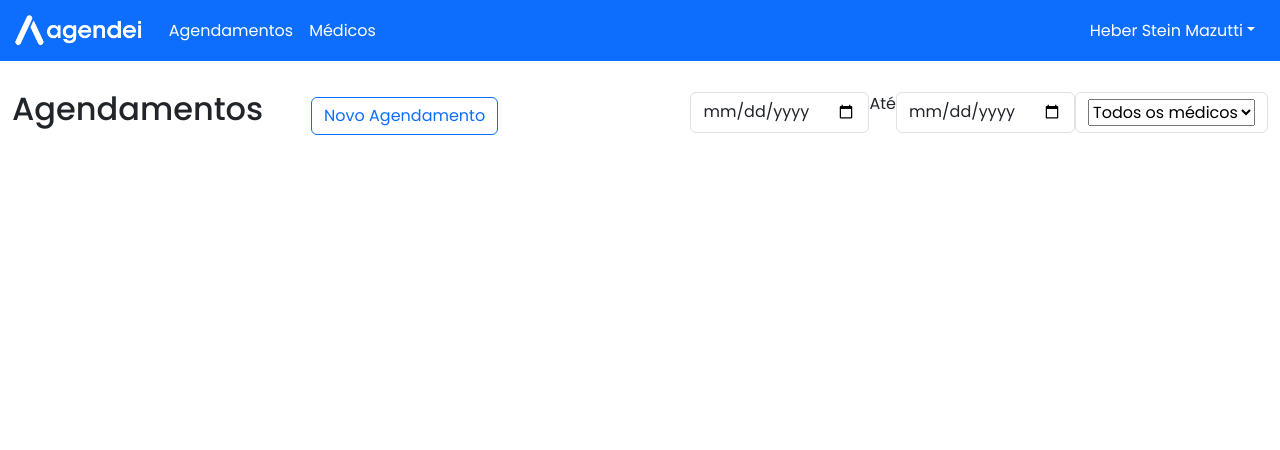
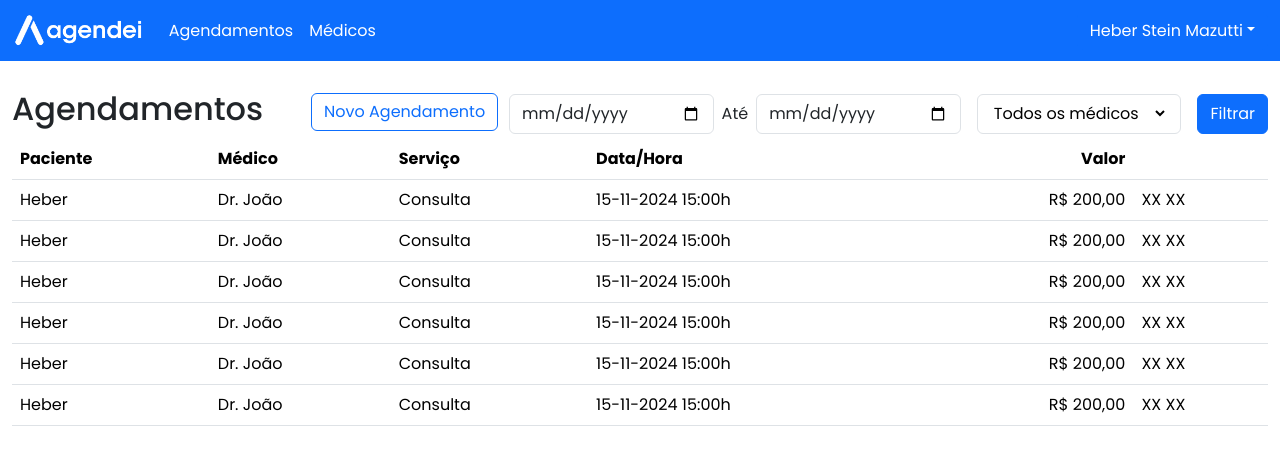
Before and after one commit to franckrm/agendei-web, a React (Vite) app: page /appointments in a window 1280 px wide. Shown: the top 450 px of the page. Built offline with nearby package versions, Linux system fonts and the light colour scheme.

Commit message:
wip: appointment component

```diff
--- /dev/null
+++ b/src/components/navbar/appointment/appointment.jsx
@@ -0,0 +1,12 @@
+function Appointment(){
+    return <tr>
+        <td scope="col">Heber</td>
+        <td scope="col">Dr. João</td>
+        <td scope="col">Consulta</td>
+        <td scope="col">15-11-2024 15:00h</td>
+        <td scope="col" className="text-end">R$ 200,00</td>
+        <td spoce="col">XX XX</td>
+    </tr>
+}
+
+export default Appointment;
--- a/src/pages/appointments/appointments.jsx
+++ b/src/pages/appointments/appointments.jsx
@@ -1,7 +1,8 @@
 
 import Navbar from "../../components/navbar/navbar";
 import { Link } from "react-router-dom";
-import {doctors} from "../../constants/data";
+import {doctors, appointments} from "../../constants/data";
+import Appointment from "../../components/navbar/appointment/appointment";
 
 function Appointments(){
     return <div className="container-fluid mt-page">
@@ -11,26 +12,56 @@ function Appointments(){
             <div>
                 <h2 className="d-inline">Agendamentos</h2>
                 <Link to="/appointments/add"
-                    className="btn btn-outline-primary ms-5">
+                    className="btn btn-outline-primary ms-5 mb-2">
                     Novo Agendamento
                 </Link>
             </div>
 
             <div className="d-flex justify-content-end">
                 <input id="startDate" className="form-control" type="date" />
-                <span>Até</span>
+                <span className="m-2">Até</span>
                 <input id="endDate" className="form-control" type="date" />
-                <div className="form-control">
+
+                <div className="form-control ms-3 me-3">
                     <select name="doctor" id="doctor">
                         <option value="">Todos os médicos</option>
+
                         {
                             doctors.map((doc)=>{
-
+                                return <option value={doc.id_doctor}>
+                                    {doc.name}
+                                </option>
                             })
                         }
+
                     </select>
                 </div>
+
+                <button className="btn btn-primary">Filtrar</button>
             </div>
+
+        </div>
+
+        <div>
+            <table className="table table-hover">
+                <thead>
+                    <tr>
+                        <th scope="col">Paciente</th>
+                        <th scope="col">Médico</th>
+                        <th scope="col">Serviço</th>
+                        <th scope="col">Data/Hora</th>
+                        <th scope="col" className="text-end">Valor</th>
+                        <th spoce="col" className="col-buttons"></th>
+                    </tr>
+                </thead>
+                <tbody>
+                    {
+                        appointments.map((ap)=>{
+                            return <Appointment  />
+                        })
+                    }
+                </tbody>
+            </table>
 
         </div>
     </div>
--- a/src/styles/global.css
+++ b/src/styles/global.css
@@ -9,3 +9,11 @@ body{
 .mt-page{
     margin-top:90px;
 }
+
+select{
+    border: 0px;
+    background-color: #fff;
+    cursor: pointer;
+    /* min-width: 200px; */
+    width: 100%;
+}
```
